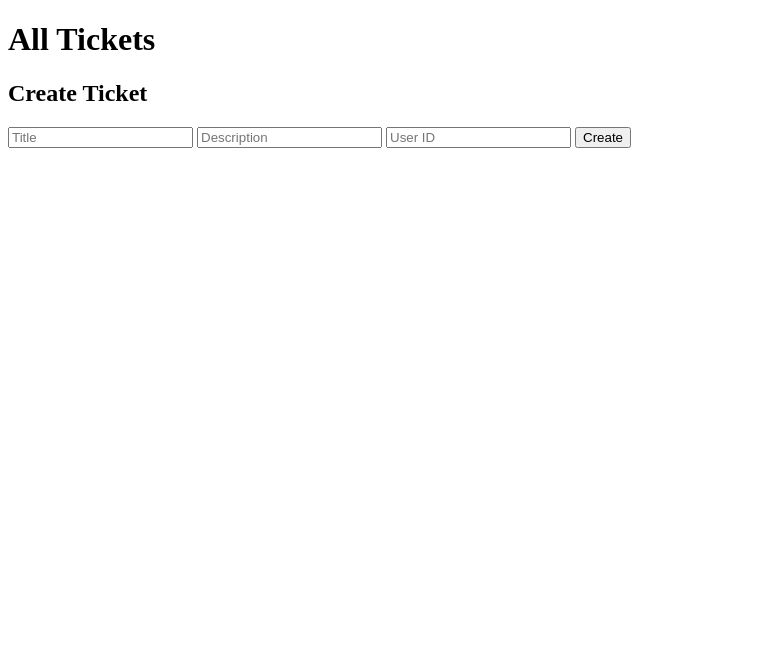
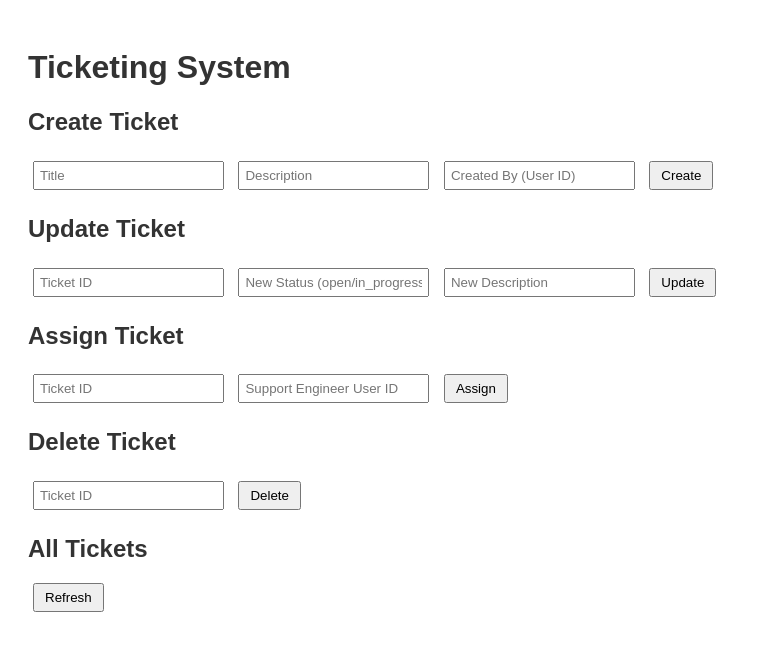
Before and after one commit to srivatsan0611/ticketing-system, a website: page public/index.html in a window 1280 px wide. Shown: the whole page, without its empty margins (0-771 px from the left). Drawn offline with Linux system fonts and the light colour scheme; no server answers.

Commit message:
Add UI - All CRUD

```diff
--- a/public/index.html
+++ b/public/index.html
@@ -1,17 +1,47 @@
 <!DOCTYPE html>
-<html>
+<html lang="en">
 <head>
-  <title>Ticketing System</title>
+  <meta charset="UTF-8" />
+  <title>Mini Ticketing System</title>
+  <link rel="stylesheet" href="style.css" />
 </head>
 <body>
-  <h1>All Tickets</h1>
-  <ul id="ticketList"></ul>
+  <h1>Ticketing System</h1>
 
-  <h2>Create Ticket</h2>
-  <input type="text" id="title" placeholder="Title" />
-  <input type="text" id="description" placeholder="Description" />
-  <input type="text" id="createdBy" placeholder="User ID" />
-  <button onclick="createTicket()">Create</button>
+  <div class="form-section">
+    <h2>Create Ticket</h2>
+    <input id="title" placeholder="Title" />
+    <input id="description" placeholder="Description" />
+    <input id="createdBy" placeholder="Created By (User ID)" />
+    <button onclick="createTicket()">Create</button>
+  </div>
+
+  <div class="form-section">
+    <h2>Update Ticket</h2>
+    <input id="updateId" placeholder="Ticket ID" />
+    <input id="newStatus" placeholder="New Status (open/in_progress/closed)" />
+    <input id="newDescription" placeholder="New Description" />
+    <button onclick="updateTicket()">Update</button>
+  </div>
+
+  <div class="form-section">
+    <h2>Assign Ticket</h2>
+    <input id="assignId" placeholder="Ticket ID" />
+    <input id="assignTo" placeholder="Support Engineer User ID" />
+    <button onclick="assignTicket()">Assign</button>
+  </div>
+
+  <div class="form-section">
+    <h2>Delete Ticket</h2>
+    <input id="deleteId" placeholder="Ticket ID" />
+    <button onclick="deleteTicket()">Delete</button>
+  </div>
+
+  <div>
+    <h2>All Tickets</h2>
+    <button onclick="getTickets()">Refresh</button>
+    <div id="tickets"></div>
+  </div>
 
   <script src="script.js"></script>
 </body>
--- a/public/script.js
+++ b/public/script.js
@@ -1,14 +1,23 @@
-async function fetchTickets() {
-  const res = await fetch('/api/tickets');
-  const tickets = await res.json();
+const API_URL = '/api/tickets';
 
-  const list = document.getElementById('ticketList');
-  list.innerHTML = '';
+async function getTickets() {
+  const res = await fetch(API_URL);
+  const data = await res.json();
 
-  tickets.forEach(ticket => {
-    const item = document.createElement('li');
-    item.textContent = `${ticket.title} - ${ticket.status}`;
-    list.appendChild(item);
+  const container = document.getElementById('tickets');
+  container.innerHTML = '';
+
+  data.forEach(ticket => {
+    const el = document.createElement('div');
+    el.className = 'ticket';
+    el.innerHTML = `
+      <strong>ID:</strong> ${ticket.id} |
+      <strong>Title:</strong> ${ticket.title} |
+      <strong>Status:</strong> ${ticket.status} |
+      <strong>Assigned To:</strong> ${ticket.assignedTo || 'N/A'} |
+      <strong>Created By:</strong> ${ticket.createdBy}
+    `;
+    container.appendChild(el);
   });
 }
 
@@ -17,13 +26,51 @@ async function createTicket() {
   const description = document.getElementById('description').value;
   const createdBy = document.getElementById('createdBy').value;
 
-  await fetch('/api/tickets', {
+  await fetch(API_URL, {
     method: 'POST',
     headers: { 'Content-Type': 'application/json' },
     body: JSON.stringify({ title, description, createdBy })
   });
 
-  fetchTickets();
+  getTickets();
 }
 
-window.onload = fetchTickets;
+async function updateTicket() {
+  const id = document.getElementById('updateId').value;
+  const status = document.getElementById('newStatus').value;
+  const description = document.getElementById('newDescription').value;
+
+  await fetch(`${API_URL}/${id}`, {
+    method: 'PATCH',
+    headers: { 'Content-Type': 'application/json' },
+    body: JSON.stringify({ status, description })
+  });
+
+  getTickets();
+}
+
+async function assignTicket() {
+  const id = document.getElementById('assignId').value;
+  const assignedTo = document.getElementById('assignTo').value;
+
+  await fetch(`${API_URL}/${id}/assign`, {
+    method: 'PATCH',
+    headers: { 'Content-Type': 'application/json' },
+    body: JSON.stringify({ assignedTo })
+  });
+
+  getTickets();
+}
+
+async function deleteTicket() {
+  const id = document.getElementById('deleteId').value;
+
+  await fetch(`${API_URL}/${id}`, {
+    method: 'DELETE'
+  });
+
+  getTickets();
+}
+
+// Auto load tickets on page load
+getTickets();
--- a/public/style.css
+++ b/public/style.css
@@ -2,13 +2,23 @@ body {
   font-family: Arial, sans-serif;
   padding: 20px;
 }
-input, textarea {
-  display: block;
-  margin-bottom: 10px;
-  padding: 8px;
+
+h1, h2 {
+  color: #333;
 }
+
+input {
+  margin: 5px;
+  padding: 5px;
+}
+
+button {
+  padding: 5px 10px;
+  margin-left: 5px;
+}
+
 .ticket {
+  padding: 10px;
   border: 1px solid #ccc;
-  padding: 10px;
-  margin-bottom: 10px;
+  margin: 8px 0;
 }
```
Also changed, not shown: 1 other file.
